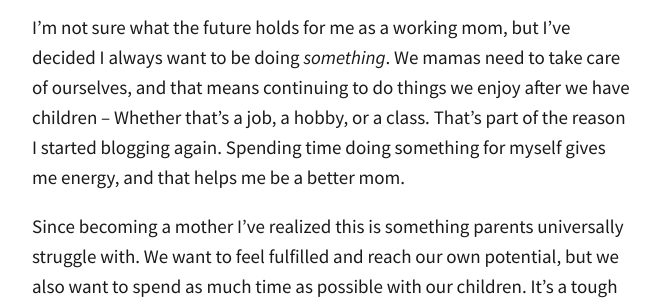
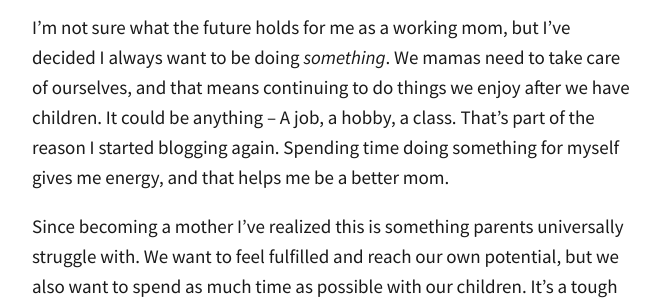
Before and after one commit to totiffany/totiffany.github.io, a Jekyll site: the page built from _posts/2018-01-24-Being-A-Working-Mom.md, in a window 1280 px wide. Shown: the part 1803-2103 px from the top of the page, without its empty margins (308-969 px from the left). Built offline with Jekyll 4.4.1, drawn with Linux system fonts in a browser that asks for light colours; our own code applies the rules of GitHub Pages for plain Markdown files.

Commit message:
Update 2018-01-24-Being-A-Working-Mom.md

```diff
--- a/_posts/2018-01-24-Being-A-Working-Mom.md
+++ b/_posts/2018-01-24-Being-A-Working-Mom.md
@@ -18,7 +18,7 @@ I've been back at work now for four months, and I'm surprised to say, I actually
 
 That being said, it's not always easy. When things are slower at work it's tough for me to be there. I'd rather be at home with my baby. And with Brian and I both working again it's been difficult to keep up with the daily chores that go into running a home. The dishes pile up, the floor needs vacuumed, the trash needs taken out. Meal planning has essentially gone out the window. We've been eating a lot of takeout and deli sandwiches. Our time is definitely more limited.
 
-I'm not sure what the future holds for me as a working mom, but I've decided I always want to be doing _something_. We mamas need to take care of ourselves, and that means continuing to do things we enjoy after we have children – Whether that's a job, a hobby, or a class. That's part of the reason I started blogging again. Spending time doing something for myself gives me energy, and that helps me be a better mom.
+I'm not sure what the future holds for me as a working mom, but I've decided I always want to be doing _something_. We mamas need to take care of ourselves, and that means continuing to do things we enjoy after we have children. It could be anything – A job, a hobby, a class. That's part of the reason I started blogging again. Spending time doing something for myself gives me energy, and that helps me be a better mom.
 
 Since becoming a mother I've realized this is something parents universally struggle with. We want to feel fulfilled and reach our own potential, but we also want to spend as much time as possible with our children. It's a tough balance!
 
```
